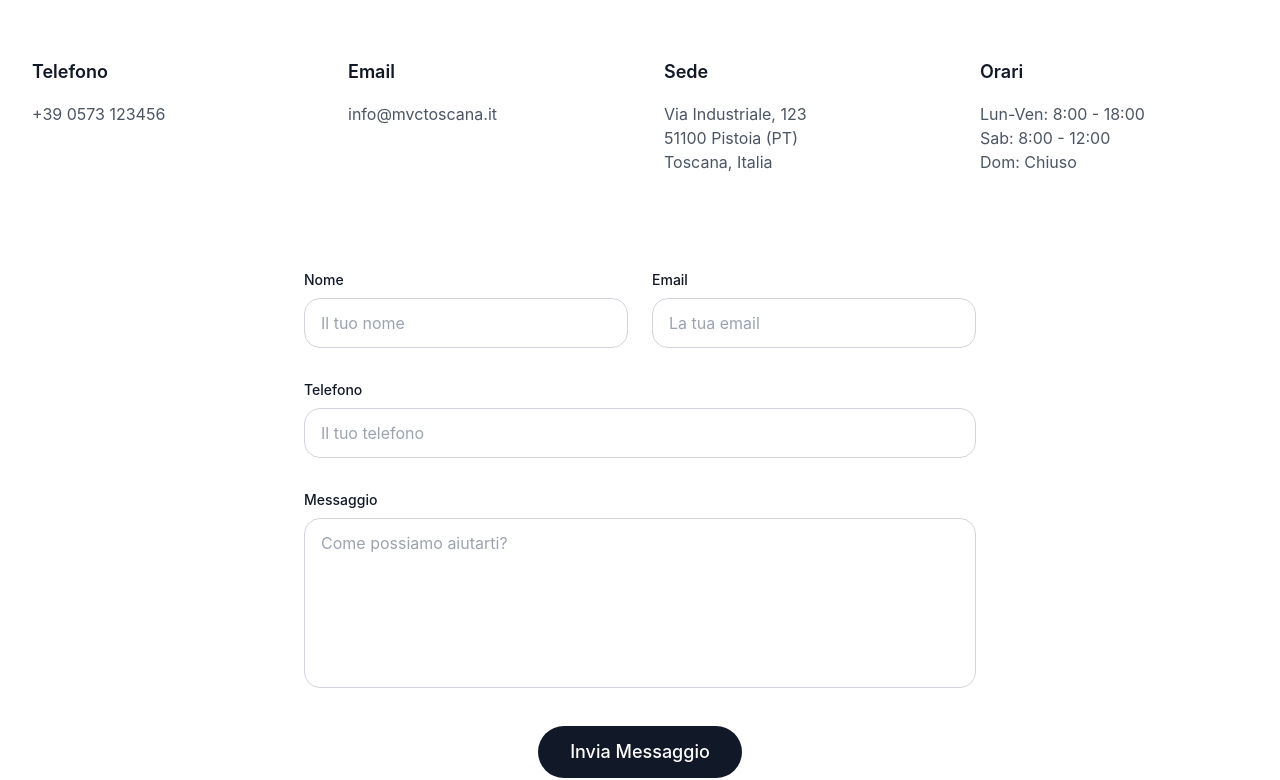
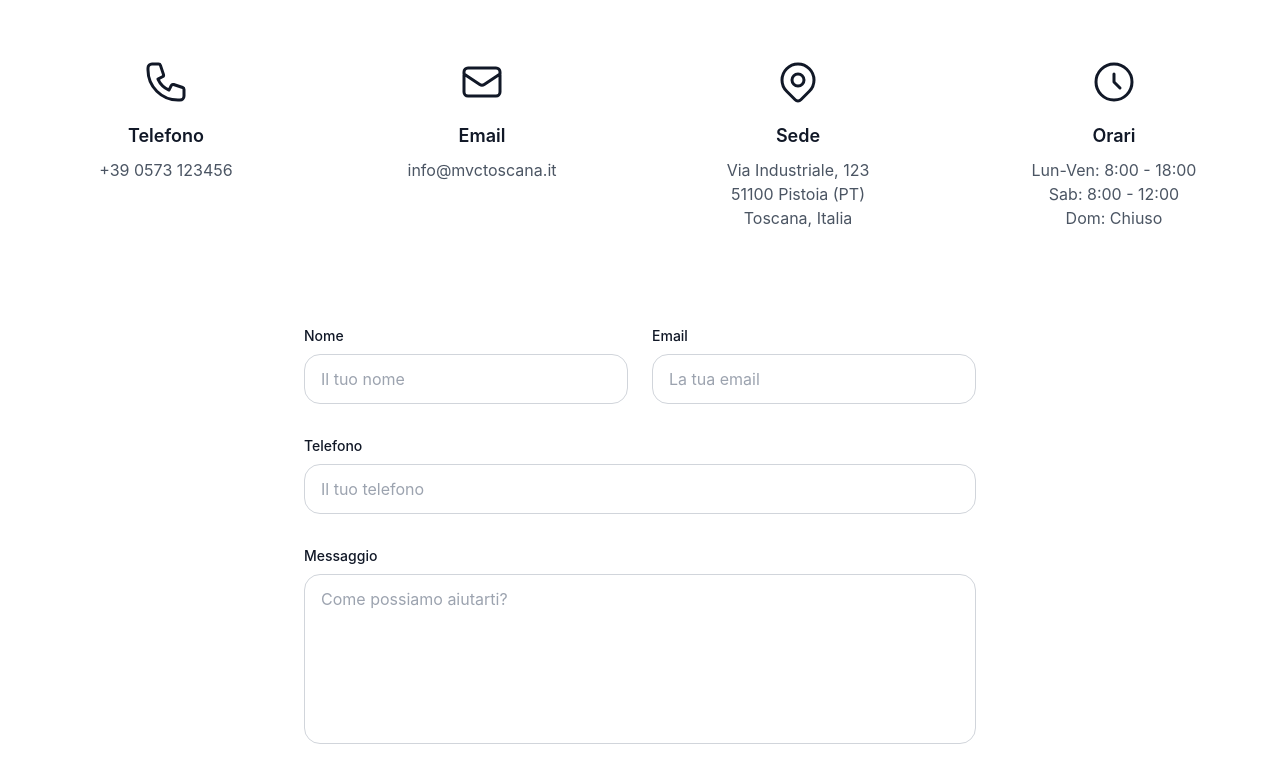
Before and after one commit to MvcIt00/html-starter, a Next.js app: page / in a window 1280 px wide. Shown: the part 2620-3400 px from the top of the page. Built offline with nearby package versions, Linux system fonts and the light colour scheme.

Commit message:
Update Contact: add professional SVG icons

```diff
--- a/app/components/Contact.tsx
+++ b/app/components/Contact.tsx
@@ -14,38 +14,59 @@ export default function Contact() {
           </p>
         </div>
 
-        {/* Contact Info Grid */}
+        {/* Contact Info Grid - SVG Icons Only */}
         <div className="grid md:grid-cols-2 lg:grid-cols-4 gap-12 mb-24">
           {/* Phone */}
-          <div className="space-y-4">
-            <h3 className="text-lg font-semibold text-gray-900">Telefono</h3>
+          <div className="flex flex-col items-center text-center space-y-4">
+            <svg className="w-12 h-12 text-gray-900" fill="none" stroke="currentColor" viewBox="0 0 24 24">
+              <path strokeLinecap="round" strokeLinejoin="round" strokeWidth={1.5} d="M3 5a2 2 0 012-2h3.28a1 1 0 01.948.684l1.498 4.493a1 1 0 01-.502 1.21l-2.257 1.13a11.042 11.042 0 005.516 5.516l1.13-2.257a1 1 0 011.21-.502l4.493 1.498a1 1 0 01.684.949V19a2 2 0 01-2 2h-1C9.716 21 3 14.284 3 6V5z" />
+            </svg>
+            <div>
+              <h3 className="text-lg font-semibold text-gray-900 mb-2">Telefono</h3>
               <p className="text-base text-gray-600">+39 0573 123456</p>
+            </div>
           </div>
 
           {/* Email */}
-          <div className="space-y-4">
-            <h3 className="text-lg font-semibold text-gray-900">Email</h3>
+          <div className="flex flex-col items-center text-center space-y-4">
+            <svg className="w-12 h-12 text-gray-900" fill="none" stroke="currentColor" viewBox="0 0 24 24">
+              <path strokeLinecap="round" strokeLinejoin="round" strokeWidth={1.5} d="M3 8l7.89 5.26a2 2 0 002.22 0L21 8M5 19h14a2 2 0 002-2V7a2 2 0 00-2-2H5a2 2 0 00-2 2v10a2 2 0 002 2z" />
+            </svg>
+            <div>
+              <h3 className="text-lg font-semibold text-gray-900 mb-2">Email</h3>
               <p className="text-base text-gray-600">info@mvctoscana.it</p>
+            </div>
           </div>
 
           {/* Address */}
-          <div className="space-y-4">
-            <h3 className="text-lg font-semibold text-gray-900">Sede</h3>
+          <div className="flex flex-col items-center text-center space-y-4">
+            <svg className="w-12 h-12 text-gray-900" fill="none" stroke="currentColor" viewBox="0 0 24 24">
+              <path strokeLinecap="round" strokeLinejoin="round" strokeWidth={1.5} d="M17.657 16.657L13.414 20.9a1.998 1.998 0 01-2.827 0l-4.244-4.243a8 8 0 1111.314 0z" />
+              <path strokeLinecap="round" strokeLinejoin="round" strokeWidth={1.5} d="M15 11a3 3 0 11-6 0 3 3 0 016 0z" />
+            </svg>
+            <div>
+              <h3 className="text-lg font-semibold text-gray-900 mb-2">Sede</h3>
               <p className="text-base text-gray-600">
                 Via Industriale, 123<br />
                 51100 Pistoia (PT)<br />
                 Toscana, Italia
               </p>
             </div>
+          </div>
 
           {/* Hours */}
-          <div className="space-y-4">
-            <h3 className="text-lg font-semibold text-gray-900">Orari</h3>
+          <div className="flex flex-col items-center text-center space-y-4">
+            <svg className="w-12 h-12 text-gray-900" fill="none" stroke="currentColor" viewBox="0 0 24 24">
+              <path strokeLinecap="round" strokeLinejoin="round" strokeWidth={1.5} d="M12 8v4l3 3m6-3a9 9 0 11-18 0 9 9 0 0118 0z" />
+            </svg>
+            <div>
+              <h3 className="text-lg font-semibold text-gray-900 mb-2">Orari</h3>
               <p className="text-base text-gray-600">
                 Lun-Ven: 8:00 - 18:00<br />
                 Sab: 8:00 - 12:00<br />
                 Dom: Chiuso
               </p>
+            </div>
           </div>
         </div>
 
@@ -101,7 +122,7 @@ export default function Contact() {
             <div className="text-center">
               <button
                 type="submit"
-                className="px-8 py-3 text-lg font-medium text-white bg-gray-900 rounded-full hover:bg-gray-800 transition-colors duration-200"
+                className="px-8 py-4 text-lg font-medium text-white bg-gray-900 rounded-full hover:bg-gray-800 transition-colors duration-200"
               >
                 Invia Messaggio
               </button>
```
Lines whose indentation alone changed are shown as unchanged.
